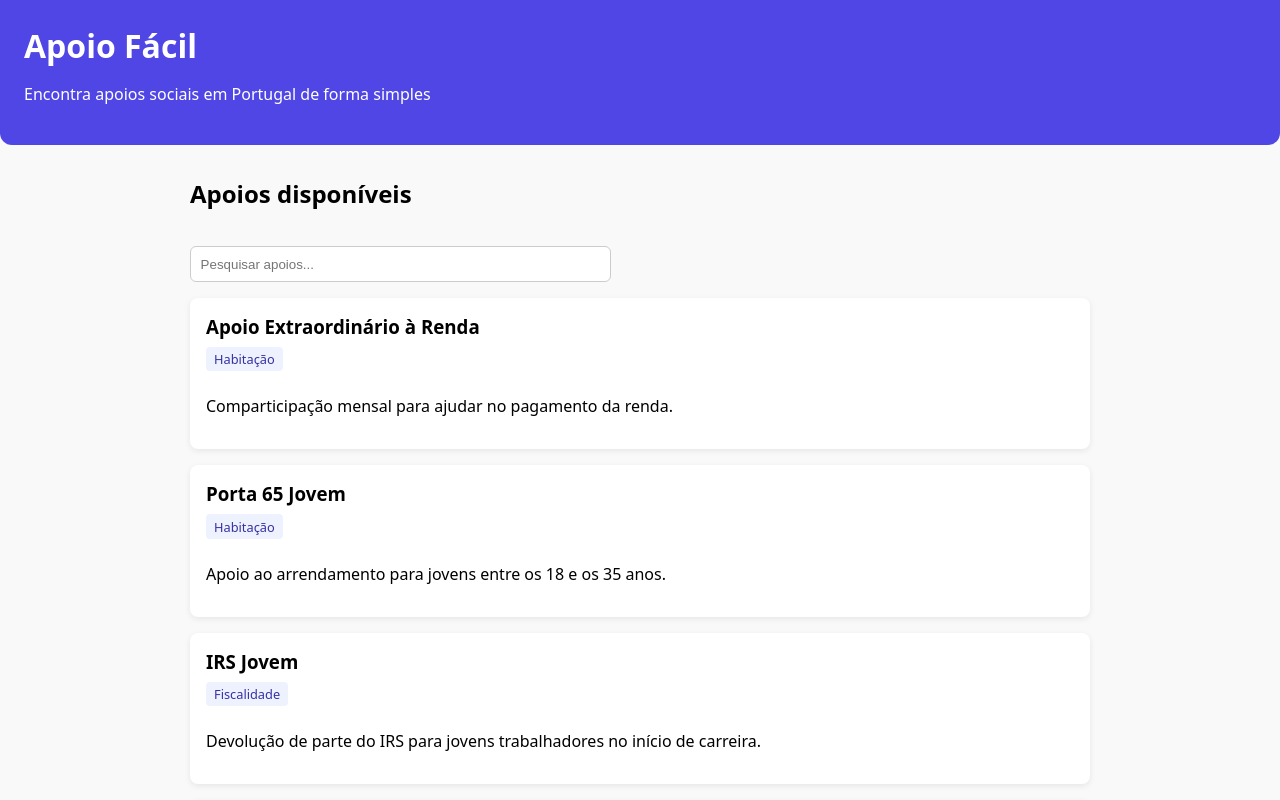
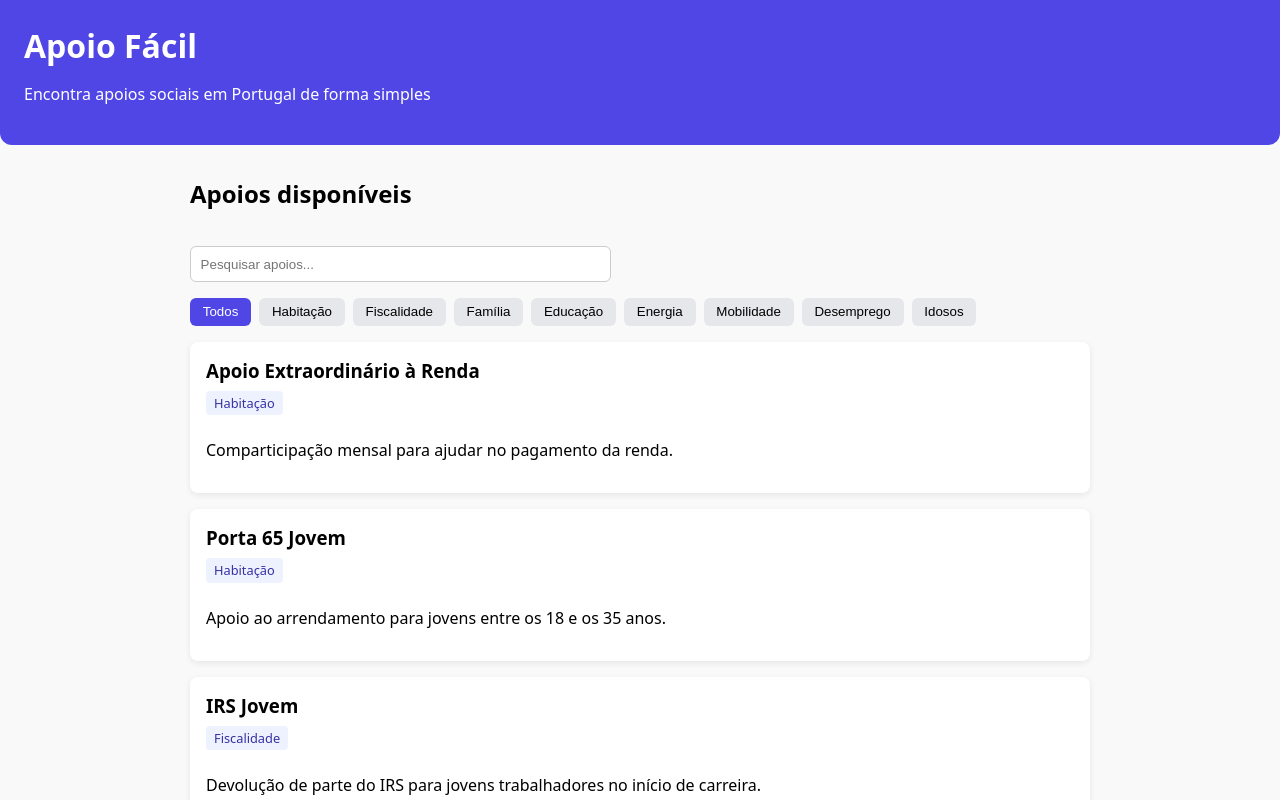
Before and after one commit to Daniela-Padilha/apoio-facil, a React (Vite) app: page / in a window 1280 px wide. Shown: the top 800 px of the page. Built offline with nearby package versions, Linux system fonts and the light colour scheme.

Commit message:
added filter functionality

```diff
--- a/src/index.css
+++ b/src/index.css
@@ -35,6 +35,25 @@ input[type="text"] {
   border: 1px solid #ccc;
 }
 
+/* Filtros */
+.categorias {
+  margin-bottom: 1rem;
+}
+
+.categorias button {
+  margin-right: 0.5rem;
+  padding: 0.4rem 0.8rem;
+  border: none;
+  border-radius: 6px;
+  background-color: #e5e7eb;
+  cursor: pointer;
+}
+
+.categorias button.active {
+  background-color: #4f46e5;
+  color: white;
+}
+
 /* Apoio Card */
 
 .apoio-card {
--- a/src/pages/Home.jsx
+++ b/src/pages/Home.jsx
@@ -4,10 +4,16 @@ import ApoioCard from "../components/ApoioCard";
 
 function Home() {
 	const [searchTerm, setSearchTerm] = useState("");
+	const [categoria, setCategoria] = useState("Todos");
+
+	const categorias = ["Todos", ...new Set(apoios.map((a) => a.categoria))];
 
 	const filteredApoios = apoios.filter((apoio) => {
 		const text = `${apoio.nome} ${apoio.descricao} ${apoio.categoria}`.toLowerCase();
-		return (text.includes(searchTerm.toLowerCase()));
+		const matchesText = text.includes(searchTerm.toLowerCase());
+		const matchesCategoria = categoria === "Todos" || apoio.categoria === categoria;
+
+		return (matchesText && matchesCategoria);
 	});
 
 	return (
@@ -21,6 +27,17 @@ function Home() {
 			>
 			</input>
 
+			<div className="categorias">
+				{categorias.map((cat) => (
+					<button
+						key={cat}
+						onClick={() => setCategoria(cat)}
+						className={categoria === cat ? "active" : ""}
+					>
+						{cat}
+					</button>
+				))}
+			</div>
 			{filteredApoios.map((apoio) => (
 				<ApoioCard key={apoio.id} apoio={apoio} />
 			))}
```
